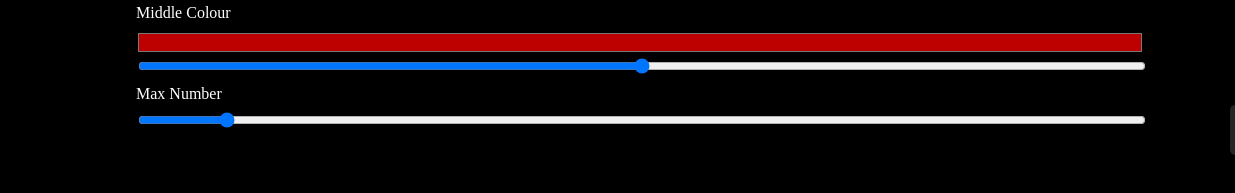
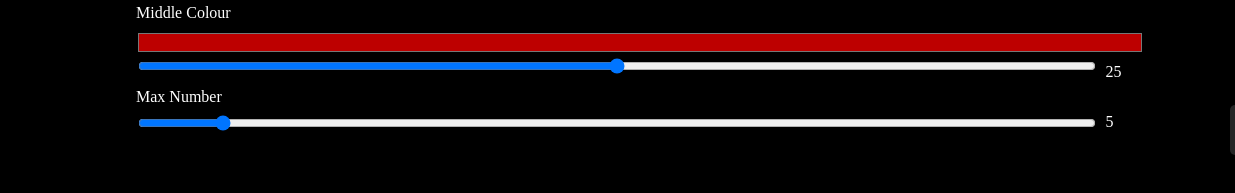
Before and after one commit to adam-sharp2003/Colour-Gradient, a plain HTML site: page index.html in a window 1280 px wide. Shown: the part 575-768 px from the top of the page, 0-1235 px from the left. Drawn offline with Linux system fonts and the light colour scheme.

Commit message:
Added Counters for the Sliders

```diff
--- a/index.html
+++ b/index.html
@@ -36,9 +36,9 @@
   <input type="color" name="bottomColour" onkeyup="formChanged()" onchange="formChanged()" value="#37008a" style="width:100%; border: none; padding: 0; background-color: black" />
   <p>Middle Colour</p>
   <input type="color" name="middlecolour" onkeyup="formChanged()" onchange="formChanged()" value="#BD0000" style="width:100%; border: none; padding: 0; background-color: black" />
-  <input type="range" min="0" max="50" value="25" oninput="formChanged()" id="middleLocation" style="width:100%; display: inline-block;">
+  <input type="range" min="0" max="50" value="25" oninput="formChanged()" id="middleLocation" style=" width:95%; float: left; margin-right: 10px"><p id="middleInt"></p>
   <p>Max Number</p>
-  <input type="range" min="1" max="50" value="5" oninput="formChanged()" id="colourCount" style="width:100%; display: inline-block;">
+  <input type="range" min="1" max="50" value="5" oninput="formChanged()" id="colourCount" style="width:95%; float: left; margin-right: 10px"><p id="colourCountInt"></p>
 </body>
 
 <script src="myscripts.js"></script>
--- a/myscripts.js
+++ b/myscripts.js
@@ -13,7 +13,7 @@ function formChanged() {
     let b = hexToRgb(document.getElementsByName("middlecolour")[0].value)
     let c = hexToRgb(document.getElementsByName("bottomColour")[0].value)
     let d = document.getElementById("middleLocation").value
-    let e = colourCount- d + 1
+    let e = colourCount - d + 1
     let rgbList = [
       [],
       [],
@@ -25,7 +25,9 @@ function formChanged() {
       for (let i = b[l], j = 0; i >= c[l], j < e; i -= (b[l] - c[l]) / e, j += 1) rgbList[l].push(i);
     return `#${[rgbList[0][Math.round(n*10)],rgbList[1][Math.round(n*10)],rgbList[2][Math.round(n*10)]].map(n=>Math.round(n).toString(16).padStart(2,0)).join("")}`
   };
-  let colourCount = document.getElementById("colourCount").value *10
+  let colourCount = document.getElementById("colourCount").value * 10
+  document.getElementById("middleInt").innerHTML = document.getElementById("middleLocation").value
+  document.getElementById("colourCountInt").innerHTML = colourCount / 10
   document.getElementById("middleLocation").max = colourCount;
   for (let l = 0; l <= colourCount; l += 1) {
     const para = document.createElement("div");
```
